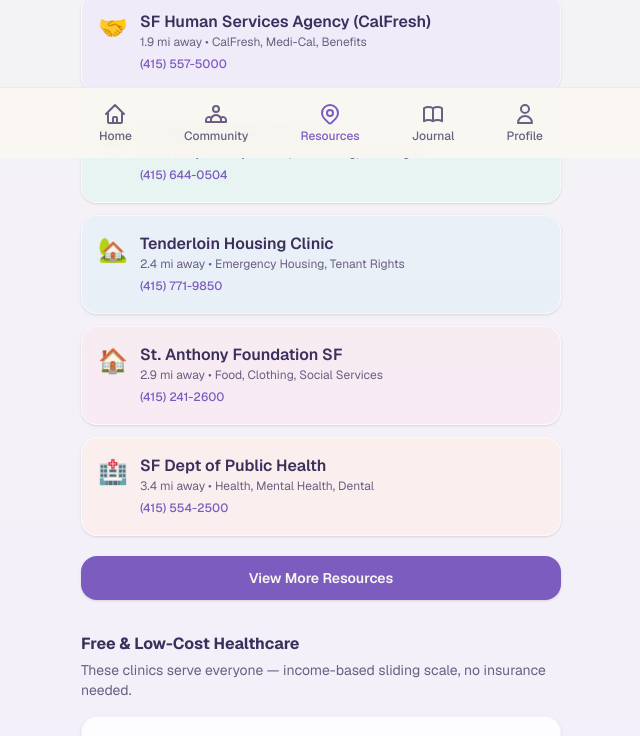
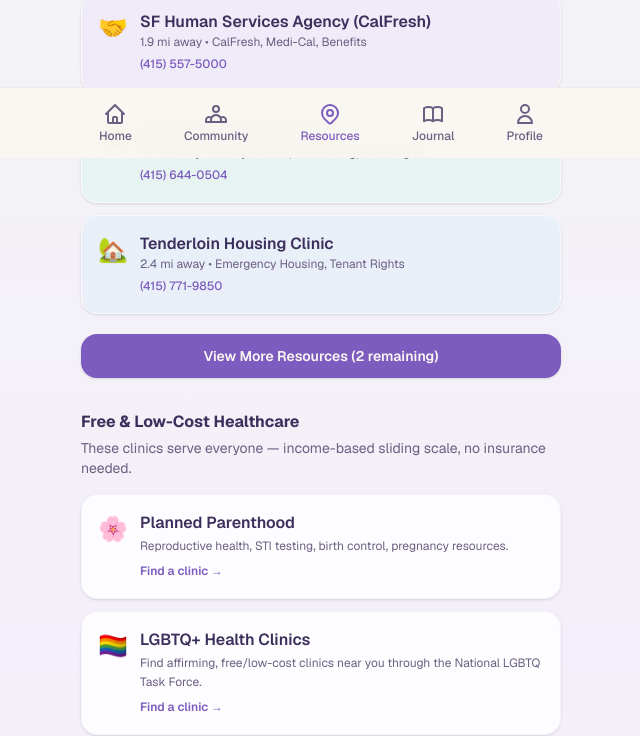
Before and after one commit to jackahleen/nazaya-haven, a Next.js app: page /resources in a window 1280 px wide. Shown: the part 642-1378 px from the top of the page, without its empty margins (319-959 px from the left). Built offline with nearby package versions, Linux system fonts and the light colour scheme.

Commit message:
Preserve preferred Nazaya Haven version

```diff
--- a/src/app/resources/page.tsx
+++ b/src/app/resources/page.tsx
@@ -403,6 +403,7 @@
   const [zip, setZip] = useState("");
   const [submittedZip, setSubmittedZip] = useState("");
   const [cityInfo, setCityInfo] = useState<CityInfo | null>(null);
+  const [visibleCount, setVisibleCount] = useState(5);
 
   // Load persisted ZIP from localStorage on mount
   useEffect(() => {
@@ -419,6 +420,7 @@
     setSubmittedZip(value);
     const info = zipToCity(value);
     setCityInfo(info);
+    setVisibleCount(5);
     if (typeof window !== "undefined") localStorage.setItem("nazaya_zip", value);
   }
 
@@ -510,7 +512,7 @@
 
         {/* Resource list */}
         <div className="space-y-3">
-          {filtered.map(r => (
+          {filtered.slice(0, visibleCount).map(r => (
             <div key={r.name} className={`rounded-2xl border border-white/60 ${r.color} p-4 shadow-sm`}>
               <div className="flex items-start gap-3">
                 <span className="mt-0.5 text-2xl">{r.emoji}</span>
@@ -528,9 +530,14 @@
           ))}
         </div>
 
-        <button className="mt-5 w-full rounded-2xl bg-purple py-3 text-sm font-semibold text-cream shadow-sm transition hover:bg-purple-deep">
-          View More Resources
-        </button>
+        {visibleCount < filtered.length && (
+          <button
+            onClick={() => setVisibleCount(c => c + 5)}
+            className="mt-5 w-full rounded-2xl bg-purple py-3 text-sm font-semibold text-cream shadow-sm transition hover:bg-purple-deep"
+          >
+            View More Resources ({filtered.length - visibleCount} remaining)
+          </button>
+        )}
 
         {/* Free Healthcare */}
         <div className="mt-8">
```
